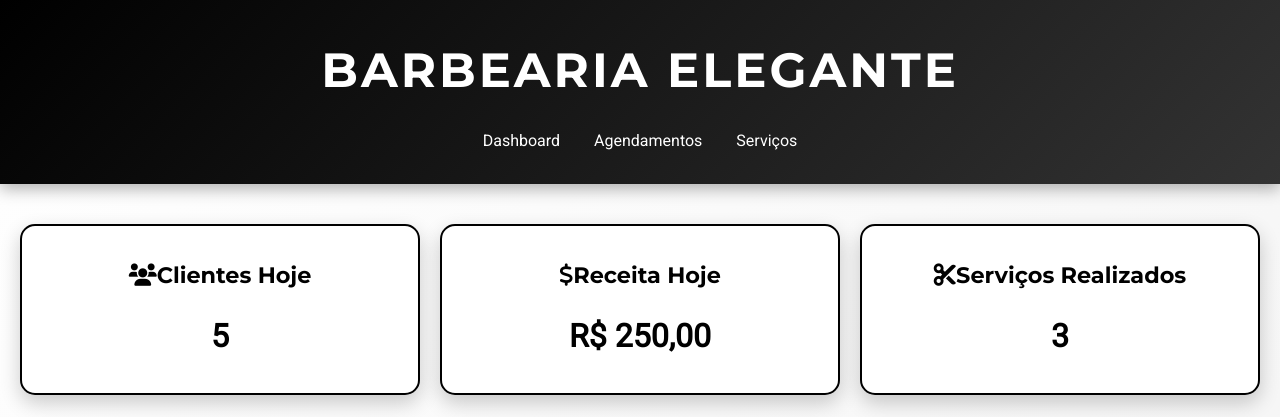
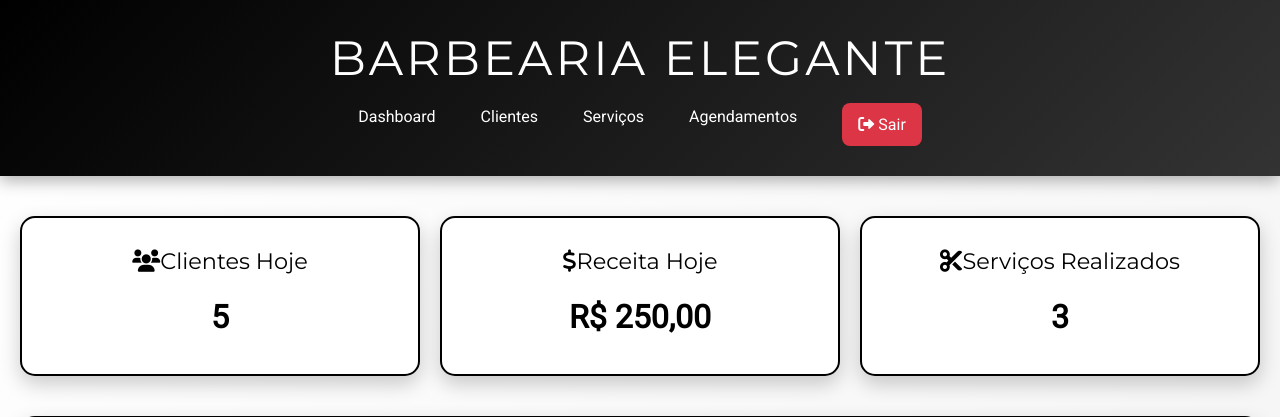
Before and after one commit to Matheus-hg/Dashboard-Barbeiro, a Django app: template templates/index.html in a window 1280 px wide. Shown: the top 417 px of the page. Run offline with Django 5.2, Linux system fonts and the light colour scheme; the template is opened without the code that fills it, so the values that code supplies are empty.

Commit message:
fiz algumas modificações nas views e adicionei o botao de logout, e mensagens de login e logout tambem

```diff
--- a/apps/clientes/urls.py
+++ b/apps/clientes/urls.py
@@ -1,8 +1,8 @@
 from django.urls import path
-from . import views
-from .views import home, CustomLoginView
+from .views import lista_clientes, CustomLoginView, custom_logout
 
 urlpatterns = [
-    path('', views.home, name='home'),
-    path('login/', CustomLoginView.as_view(), name='login')
+    path('', lista_clientes, name='lista_clientes'),
+    path('login/', CustomLoginView.as_view(), name='login'),
+    path('logout/', custom_logout, name='logout'),
 ]
--- a/dashboard_barbeiro/settings.py
+++ b/dashboard_barbeiro/settings.py
@@ -51,6 +51,7 @@ MIDDLEWARE = [
     'django.contrib.auth.middleware.AuthenticationMiddleware',
     'django.contrib.messages.middleware.MessageMiddleware',
     'django.middleware.clickjacking.XFrameOptionsMiddleware',
+    'django.contrib.messages.middleware.MessageMiddleware',
 ]
 
 ROOT_URLCONF = 'dashboard_barbeiro.urls'
@@ -121,6 +122,6 @@ USE_TZ = True
 STATIC_URL = 'static/'
 STATICFILES_DIRS = [BASE_DIR / 'static']
 
-LOGIN_URL = '/login/'
+LOGIN_URL = '/clientes/login/'
 LOGIN_REDIRECT_URL = '/'
-LOGIN_REDIRECT_URL = '/login/'
+LOGOUT_REDIRECT_URL = '/clientes/login/'
--- a/dashboard_barbeiro/urls.py
+++ b/dashboard_barbeiro/urls.py
@@ -7,11 +7,14 @@ The `urlpatterns` list routes URLs to views. For more information please see:
 
 from django.contrib import admin
 from django.urls import path, include
+from django.contrib.auth.views import LogoutView
+from apps.clientes.views import custom_logout
 
 urlpatterns = [
     path('', include('dashboard.urls')), # página inicial
     path('clientes/', include('apps.clientes.urls')),  # rota para a home do app clientes
     path('servicos/', include('apps.servicos.urls')),
     path('agendamentos/', include('apps.agendamentos.urls')),
+    path('logout/', custom_logout, name='logout'),
     path('admin/', admin.site.urls),          # rota para o painel admin
 ]
--- a/templates/index.html
+++ b/templates/index.html
@@ -6,6 +6,9 @@
     <meta charset="UTF-8">
     <meta name="viewport" content="width=device-width, initial-scale=1.0">
     <title>Dashboard da Barbearia</title>
+    <link rel="stylesheet" href="https://cdnjs.cloudflare.com/ajax/libs/font-awesome/6.0.0/css/all.min.css">
+    <link href="https://cdn.jsdelivr.net/npm/bootstrap@5.3.0/dist/css/bootstrap.min.css" rel="stylesheet">
+    <link href="https://cdn.jsdelivr.net/npm/bootstrap-icons@1.10.5/font/bootstrap-icons.css" rel="stylesheet">
     <link href="https://fonts.googleapis.com/css2?family=Montserrat:wght@400;700&family=Roboto:wght@300;400&display=swap" rel="stylesheet">
     <link rel="stylesheet" href="https://cdnjs.cloudflare.com/ajax/libs/font-awesome/6.0.0/css/all.min.css">
     <style>
@@ -152,6 +155,30 @@
             margin-right: 15px;
             color: #000000;
         }
+        .nav {
+            display: flex;
+            justify-content: center; /* centraliza os links */
+            gap: 15px;
+            position: relative;
+        }
+
+        .btn-logout {
+            margin-left: auto; /* empurra o botão para a direita */
+            background: #dc3545; /* vermelho */
+            color: #fff;
+            padding: 8px 16px;
+            border-radius: 8px;
+            font-weight: bold;
+            text-decoration: none;
+            transition: all 0.3s ease;
+        }
+
+        .btn-logout:hover {
+            background: #c82333; /* vermelho mais escuro */
+            transform: translateY(-2px);
+            box-shadow: 0 4px 10px rgba(0,0,0,0.3);
+        }
+
         .footer {
             background: linear-gradient(135deg, #000000 0%, #333333 100%); /* Gradiente preto */
             color: #ffffff; /* Branco */
@@ -164,6 +191,31 @@
             margin: 0;
             font-size: 1.1em;
         }
+
+        .alert {
+            opacity: 0;
+            transform: translateY(-10px);
+            animation: fadeInDown 0.5s forwards;
+        }
+
+        @keyframes fadeInDown {
+            to {
+            opacity: 1;
+            transform: translateY(0);
+            }
+        }
+
+        .fade-out {
+            animation: fadeOutUp 0.5s forwards;
+        }
+
+        @keyframes fadeOutUp {
+            to {
+            opacity: 0;
+            transform: translateY(-10px);
+            }
+        }
+
         /* Animações */
         @keyframes fadeIn {
             from { opacity: 0; transform: translateY(20px); }
@@ -192,11 +244,31 @@
 </head>
 <body>
     <header class="header">
+    {% if messages %}
+    {% for message in messages|slice:":1" %}
+        <div class="alert alert-{{ message.tags }} alert-dismissible fade show mt-3 mx-4" role="alert">
+        <i class="bi bi-check-circle"></i> {{ message }}
+        <button type="button" class="btn-close" data-bs-dismiss="alert" aria-label="Fechar"></button>
+        </div>
+    {% endfor %}
+    {% endif %}
+        <script>
+            setTimeout(() => {
+                document.querySelectorAll('.alert').forEach(el => {
+                    el.classList.add('fade-out');
+                    setTimeout(() => el.remove(), 500); // remove do DOM após animação
+                });
+              }, 4000); // desaparece após 4 segundos
+        </script>
         <h1>Barbearia Elegante</h1>
         <nav class="nav">
-            <a href="#dashboard">Dashboard</a>
-            <a href="#agendamentos">Agendamentos</a>
-            <a href="#servicos">Serviços</a>
+            <a href="/">Dashboard</a>
+            <a href="/clientes/">Clientes</a>
+            <a href="/servicos/">Serviços</a>
+            <a href="/agendamentos/">Agendamentos</a>
+            <a href="/clientes/logout/" class="btn-logout">
+                <i class="fas fa-sign-out-alt"></i> Sair
+            </a>
         </nav>
     </header>
 
```
Also changed, not shown: apps/clientes/views.py (+16 -6 lines), templates/login.html (+8 -0 lines).
